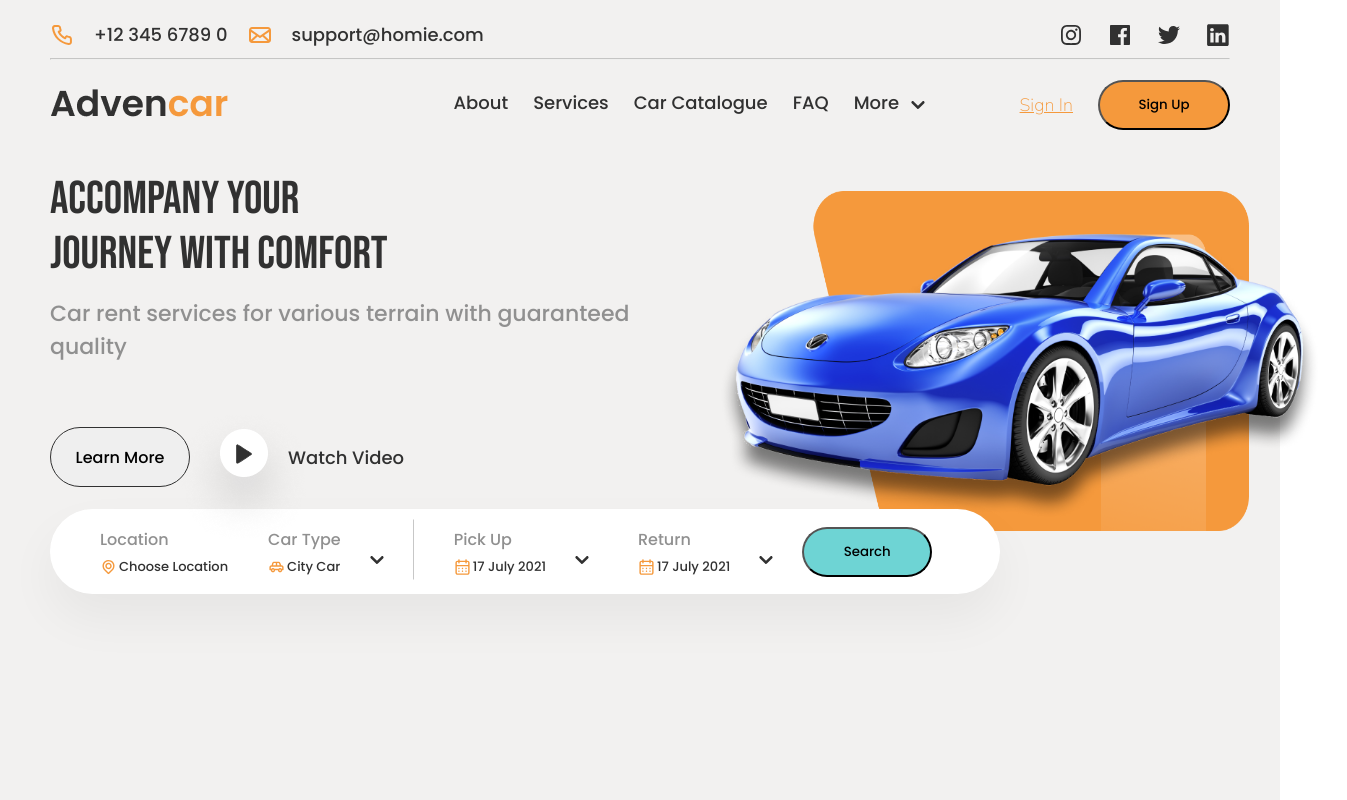
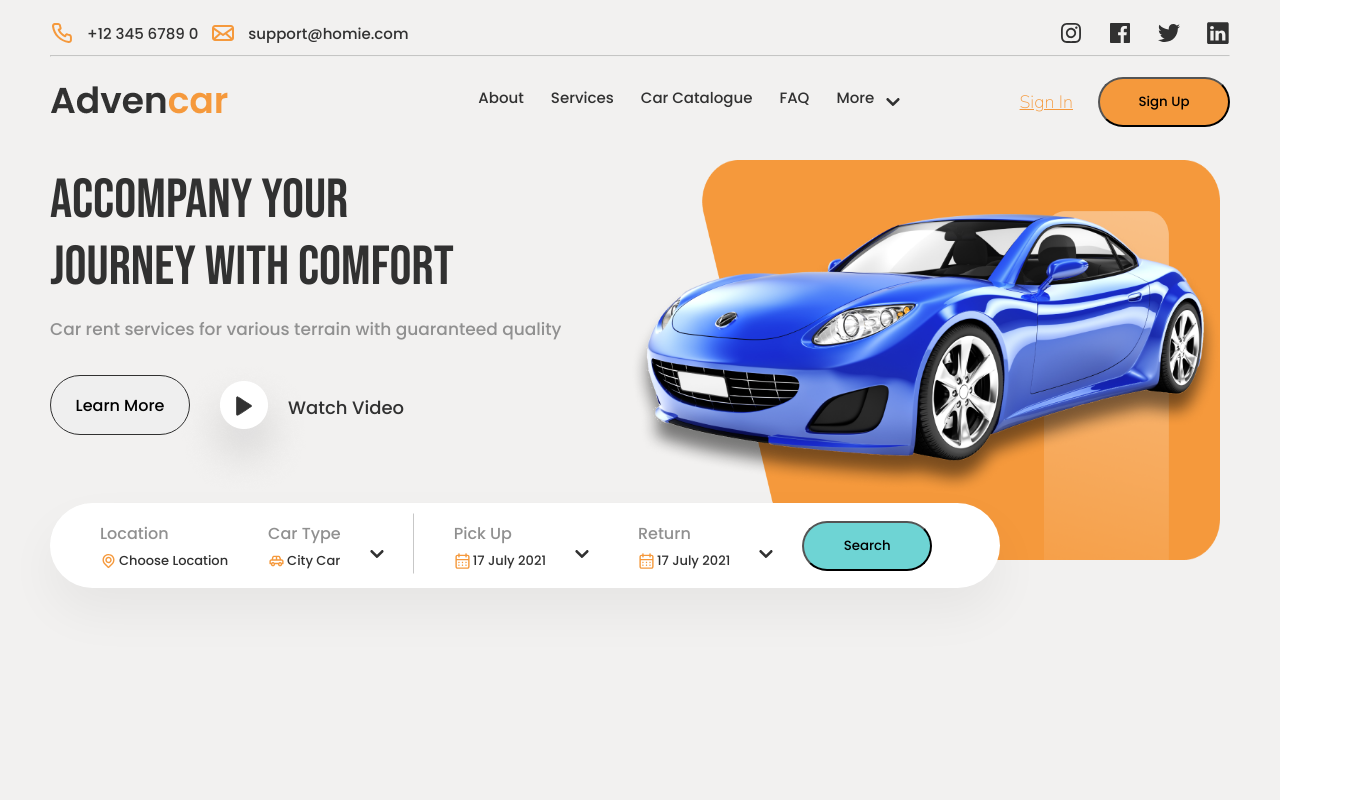
Before and after one commit to Reaal1/car-rental, a plain HTML site: page index.html in a window 1280 px wide. Shown: the top 800 px of the page, 1347 px wide, since content can reach past the window. Drawn offline with Linux system fonts and the light colour scheme; a web font is replaced by a local one.

Commit message:
Added some more codes today.

```diff
--- a/styles.css
+++ b/styles.css
@@ -19,12 +19,12 @@ body{
 }
 .navbar-upper-leftside{
     display: flex;
-    gap: 20px;
+    gap: 13px;
     align-items: center;
 }
 .nav-contact{
     color: #313131;
-    font-size: 18px;
+    font-size: 15px;
     font-weight: 400;
     font-family: Poppins;
 }
@@ -46,7 +46,7 @@ body{
 }
 .navbar-lower-center{
     display: flex;
-    gap: 25px;
+    gap: 27px;
     margin-left: 140px;
 }
 .navbartoggle{
@@ -56,7 +56,7 @@ body{
 .navbar-link{
     text-decoration: none;
     color:#313131;
-    font-size: 18px;
+    font-size: 15px;
     font-weight: 400;
     font-family: poppins;
 }
@@ -88,21 +88,19 @@ body{
     display: flex;
     width: 100%;
     align-items: center;
-
 }
 .services{
     margin-top: 40px;
 }
 .rental-services{
     color:  #313131;
-    font-size: 46px;
+    font-size: 55px;
     text-transform: uppercase;
-    margin-top: 2px;
     font-family: Bebas Neue;
 }
 .rental-services-paragraph{
     color: #909090;
-    font-size: 22px;
+    font-size: 17px;
     font-weight: 400;
     margin-top: 15px;
     font-family: poppins;
@@ -111,15 +109,13 @@ body{
     display: flex;
     align-items: center;
     text-align: center;
-
 }
 .link-image{
     display: flex;
     align-items: center;
     justify-content: center;
-    padding-top: 40px;
+    padding-top: 13px;
     margin-left: -20px;
-
 }
 .Ellipse{
     position: relative;
@@ -130,7 +126,6 @@ body{
     position: absolute;
     margin-bottom: 46px;
     z-index: 1;
-
 }
 .car-rent-button{
     display: flex;
@@ -146,32 +141,31 @@ body{
     font-size: 16px;
     font-weight: 400;
     font-family: poppins;
+    margin-bottom: 35px;
 }
 .car-rental-paragraph{
     color: #313131;
     font-size: 18px;
     font-weight: 400;
+    margin-top: -30px;
     margin-left: -30px;
     font-family: poppins;
 }
 .ornament-images{
     display: flex;
-    width: 50%;
-    height: 300px;
-
+    width: 56%;
+    height: 310px;
 }
 .car-ornament{
     position: relative;
     width: 80%;
     margin-left: 130px;
-    height: 340px;
-
+    height: 400px;
 }
 .sport-car{
     position: absolute;
-    width: 53%;
-    margin-top: -12px;
-    margin-left: -5px;
+    width: 52%;
+    margin-left: 20px;
 }
 .choosebar{
     display: flex;
@@ -180,7 +174,6 @@ body{
     background: #FFF;
     box-shadow: 0px 24px 50px 0px rgba(0, 0, 0, 0.05);
     backdrop-filter: blur(2px);
-    margin-top: -42px;
     margin-right: 230px;
 }
 .chooselinks{
@@ -192,7 +185,6 @@ body{
 }
 .chooselinks-box{
     margin-left: 20px;
-
 }
 .chooselinks-box1{
     display: flex;
@@ -240,7 +232,6 @@ body{
     display: flex;
     justify-content: center;
     gap:30px;
-
 }
 .footer-link1{
     text-decoration: none;
@@ -291,17 +282,13 @@ body{
     font-family: Inter;
 }
 @media (max-width:1028px)
-
-
-
- {
+{
 .choose-division{
     font-size: 11px;
     font-weight: 549;
     color: #313131;
     font-family: poppins;
 }
-
 }
 @media (max-width:1179px){
     .choose-division{
@@ -313,7 +300,6 @@ body{
 }
 
 @media (max-width:1134px){
-
     .car-ornament{
         height: 120%;
         width: 80%;
@@ -323,7 +309,6 @@ body{
     .ornament-images{
         margin-left: -30px;
     }
-
     .navbar-link{
         text-decoration: none;
         color:#313131;
@@ -607,7 +592,6 @@ body{
         margin-left: -65px;
         display: none;
     }
-
     .choosebar{
         display: none;
     }
```
